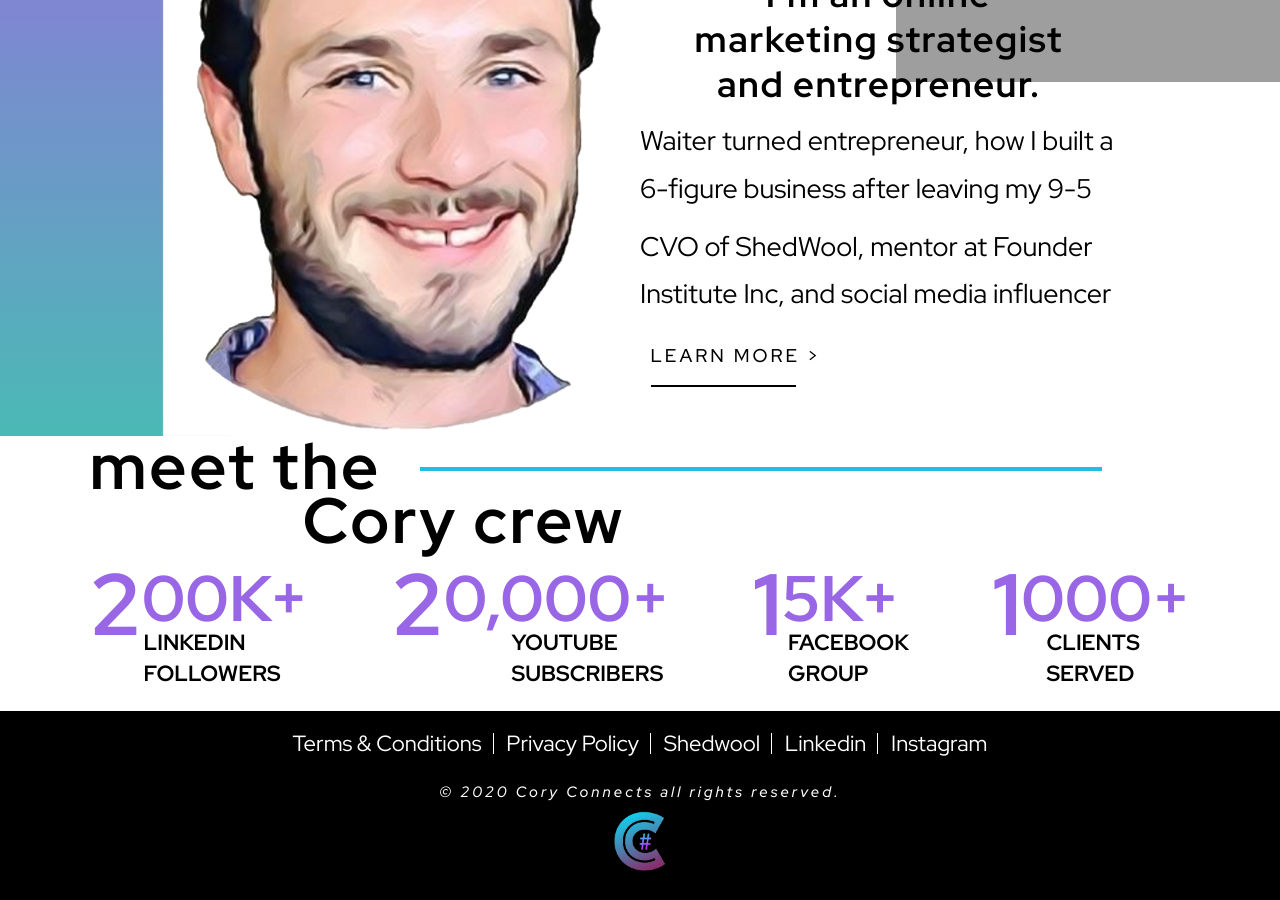
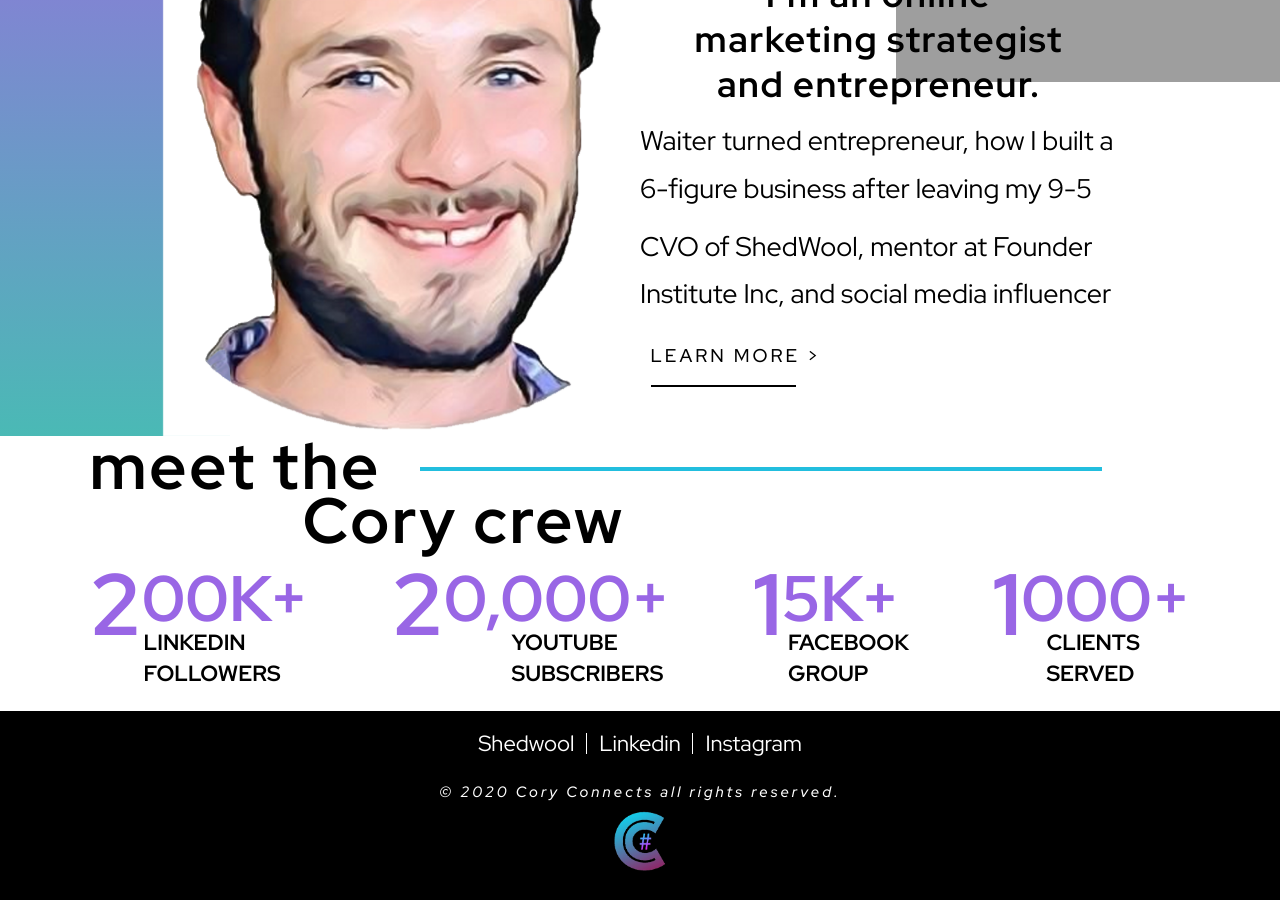
Before and after one commit to andreanthony/andreanthony.github.io, a Jekyll site: the page corypage.html, which Jekyll copies as it is, in a window 1280 px wide and 900 px high, scrolled down 1084 px. Built offline with Jekyll 4.4.1, drawn with Linux system fonts in a browser that asks for light colours.

Commit message:
Update corypage.html

```diff
--- a/corypage.html
+++ b/corypage.html
@@ -133,8 +133,6 @@
         <div class="section-inner">
 			<div class="footer-menu">
 				<ul id="footer_menu" class="menu">
-<li id="menu-item-2282" class="menu-item menu-item-type-custom menu-item-object-custom menu-item-2282"><a href="https://www.coryconnects.com/terms-and-conditions/">Terms &#038; Conditions</a></li>
-<li id="menu-item-2283" class="menu-item menu-item-type-custom menu-item-object-custom menu-item-2283"><a href="https://www.coryconnects.com/privacy-policy/">Privacy Policy</a></li>
 <li id="menu-item-2906" class="menu-item menu-item-type-post_type menu-item-object-page menu-item-2906"><a href="https://www.shedwool.com/">Shedwool</a></li>
 <li id="menu-item-2402" class="menu-item menu-item-type-custom menu-item-object-custom menu-item-2402"><a href="https://www.linkedin.com/in/corywarfield/">Linkedin</a></li>
 <li id="menu-item-2284" class="menu-item menu-item-type-custom menu-item-object-custom menu-item-2284"><a href="https://www.instagram.com/coryconnects/">Instagram</a></li>
```
